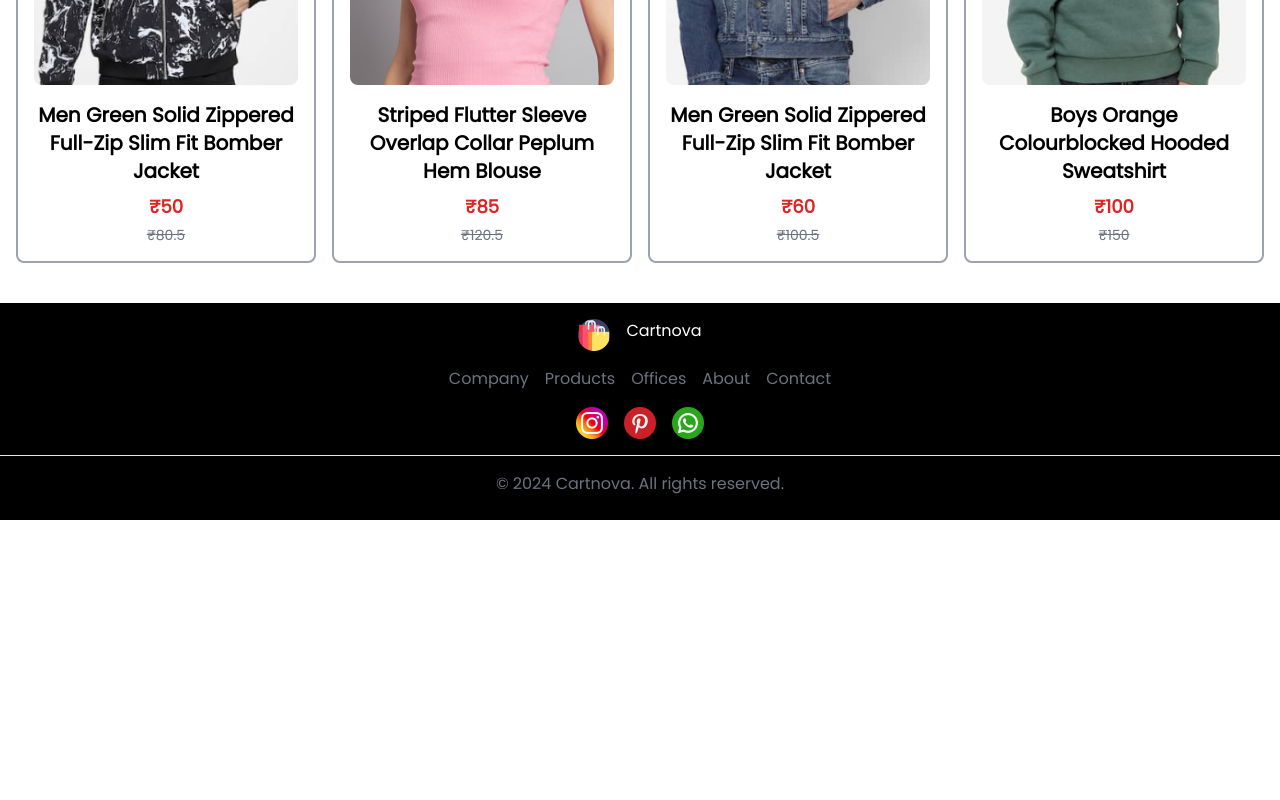
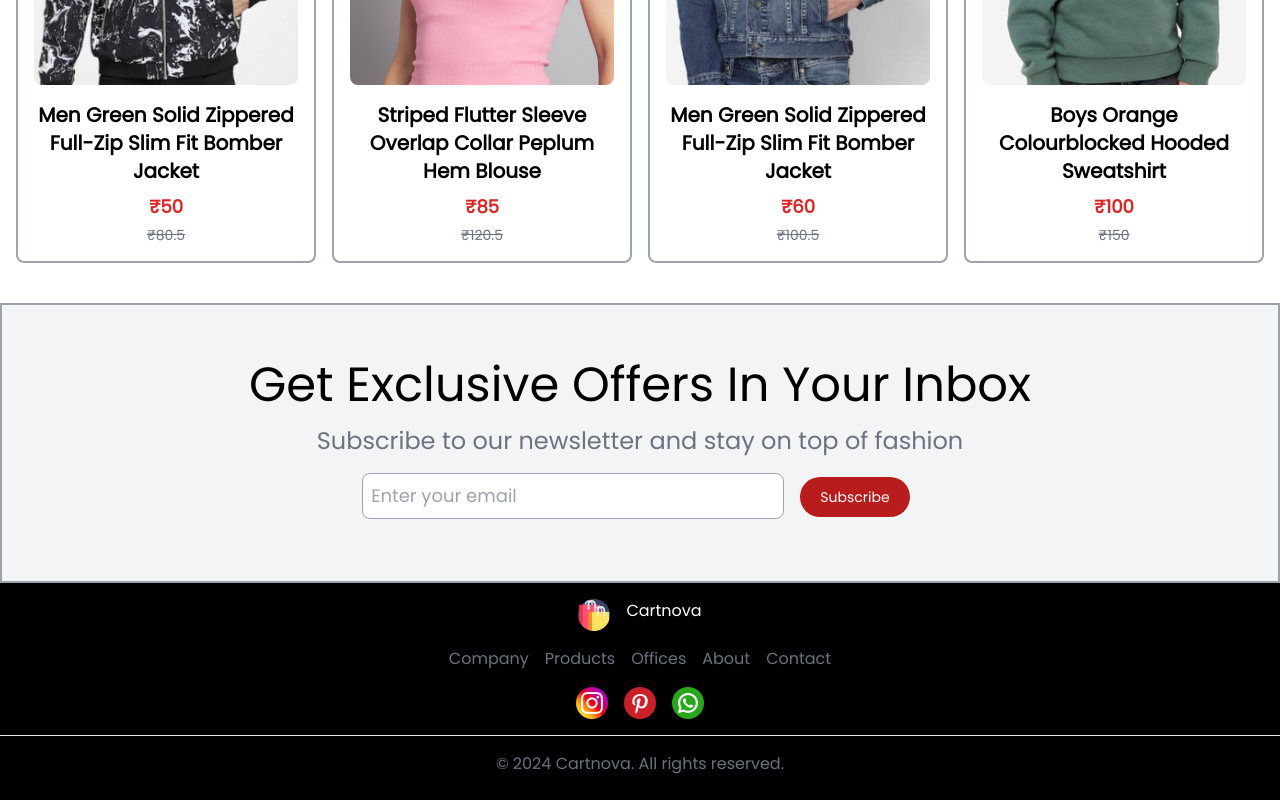
Before and after one commit to AbbasAkbar1221/Cartnova, a React (Create React App) app: page / in a window 1280 px wide. Shown: the part 4883-5683 px from the top of the page. Before the commit the page ends 5403 px from the top, so only its background shows below. Built offline with nearby package versions, Linux system fonts and the light colour scheme.

Commit message:
Add Newsletter

```diff
--- /dev/null
+++ b/src/components/NewsLetter.jsx
@@ -0,0 +1,16 @@
+import React from 'react'
+
+const NewsLetter = () => {
+  return (
+    <div className='text-center border-2 border-gray-400 py-14 bg-gray-100'>
+      <h1 className='text-5xl'>Get Exclusive Offers In Your Inbox</h1>
+      <p className='text-2xl text-gray-500 py-4'>Subscribe to our newsletter and stay on top of fashion</p>
+        <form className='text-lg'>
+            <input type="email" placeholder="Enter your email"  className='p-2 pr-16 mr-4 rounded-lg outline-none border border-gray-400'/>
+            <button className='text-white bg-red-700 hover:bg-red-800 focus:outline-none focus:ring-4 focus:ring-red-300 font-medium rounded-full text-sm px-5 py-2.5 text-center me-2 mb-2 dark:bg-red-600 dark:hover:bg-red-700 dark:focus:ring-red-900"'>Subscribe</button>
+        </form>
+    </div>
+  )
+}
+
+export default NewsLetter
--- a/src/components/Pages/Shop.jsx
+++ b/src/components/Pages/Shop.jsx
@@ -5,6 +5,7 @@ import TrendingMen from '../Trending/TrendingMen'
 import TrendingKids from '../Trending/TrendingKids'
 import Offers from '../Offers/Offers'
 import TrendingCollection from '../Trending/TrendingCollection'
+import NewsLetter from '../NewsLetter'
 
 const Shop = () => {
   return (
@@ -15,6 +16,7 @@ const Shop = () => {
       <TrendingKids/>
       <Offers/>
       <TrendingCollection/>
+      <NewsLetter/>
     </div>
   )
 }
```
Also changed, not shown: src/components/Hero/Hero.jsx (+6 -6 lines).
